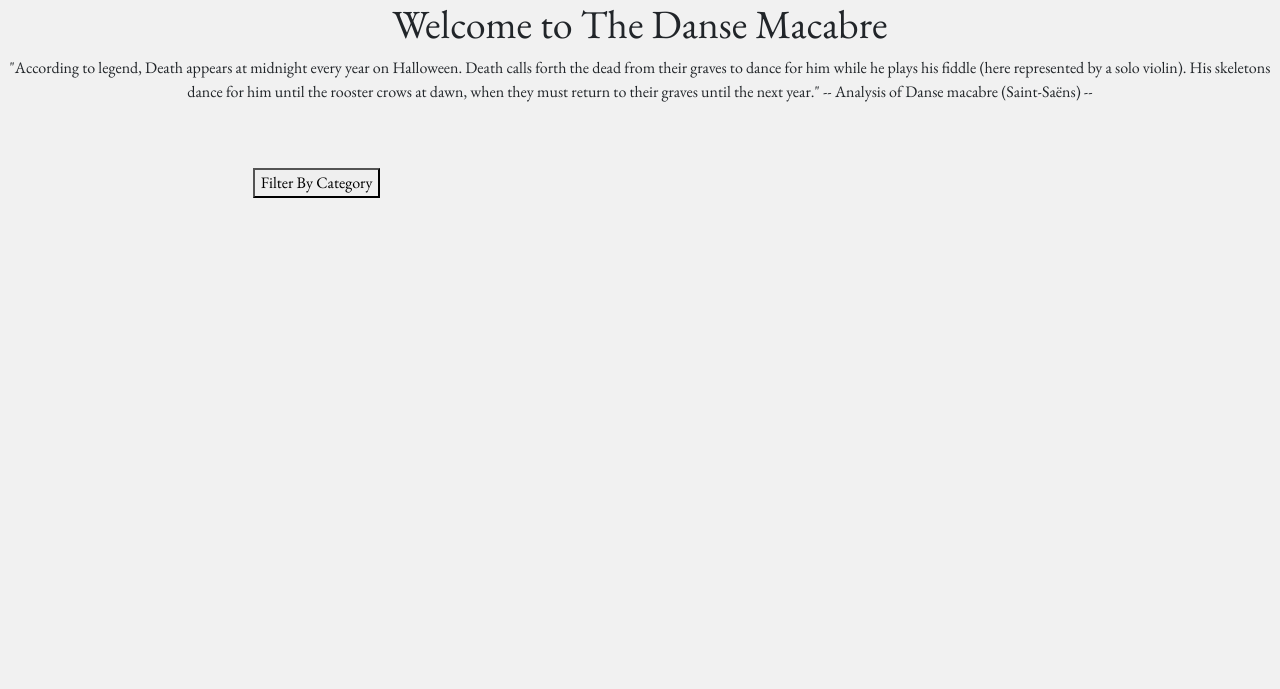
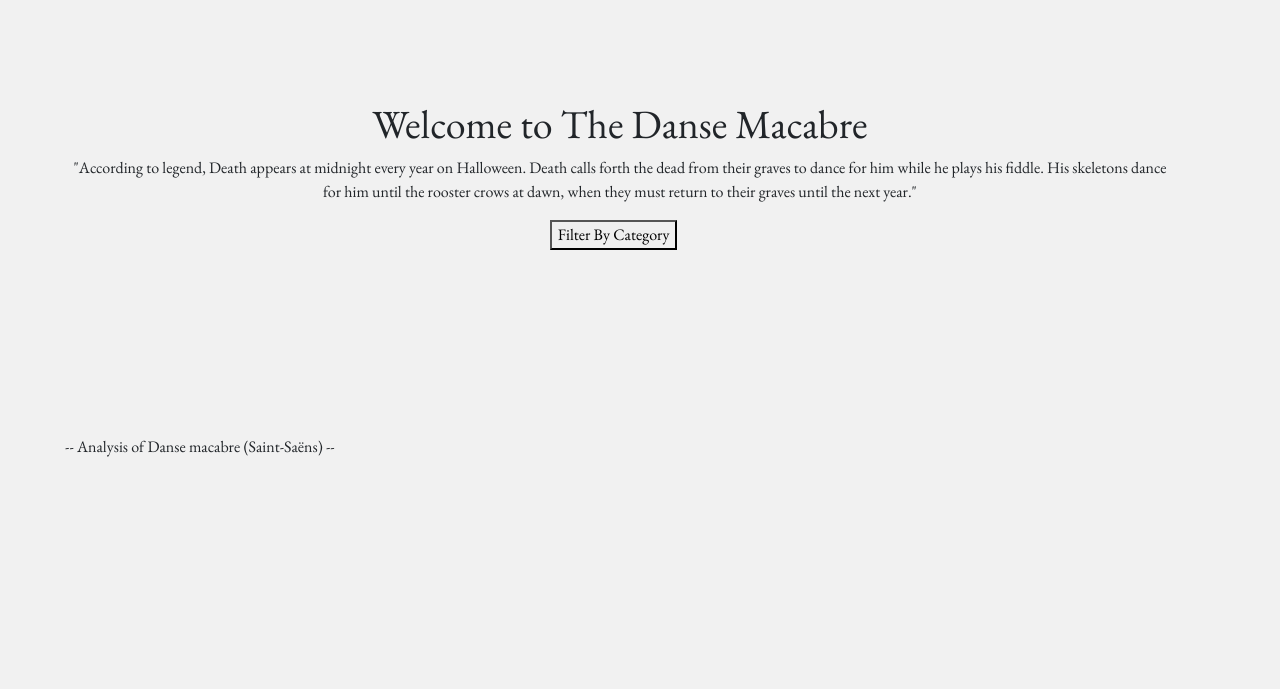
Before and after one commit to prehistoricpancake/danse-macabre, a Django app: page / in a window 1280 px wide. Shown: the top 689 px of the page. Run offline with Django 4.2, Linux system fonts and the light colour scheme; data that the repository does not hold is empty; some libraries are stand-ins or nearby versions.

Commit message:
style pages to fix unpredictable page breaking

```diff
--- a/dansemacabre/static/css/home.css
+++ b/dansemacabre/static/css/home.css
@@ -15,3 +15,8 @@
             max-width: 960px;
             margin: 0 auto;
 }
+
+.center-it{
+    text-align: center;
+
+}
--- a/dansemacabre/templates/home.html
+++ b/dansemacabre/templates/home.html
@@ -7,46 +7,35 @@
 
  </head>
  <body>
+    <div class="container">
         {% block content %}
 
-<div style="text-align: center">
-<h1>Welcome to The Danse Macabre</h1>
-<p>"According to legend, Death appears at midnight every year on Halloween. Death calls forth the dead from their graves to dance for him while he plays his fiddle (here represented by a solo violin). His skeletons dance for him until the rooster crows at dawn, when they must return to their graves until the next year."
-    -- Analysis of Danse macabre (Saint-Saëns) --
+<h1 class="text-center">Welcome to The Danse Macabre</h1>
+<p class="text-center">"According to legend, Death appears at midnight every year on Halloween. Death calls forth the dead from their graves to dance for him while he plays his fiddle. His skeletons dance for him until the rooster crows at dawn, when they must return to their graves until the next year."
+    <p class="text-center"> -- Analysis of Danse macabre (Saint-Saëns) --</p>
 </p>
 {% include "searchfilter.html" %}
 </div>
-
+  <div class="container">
     {% for image in images %}
     {{ forloop.parentloop.counter }}
 
 
-    <!-- IMAGE WAS HERE!!-->
-     <div class="container">
-        <div class="card">
-
+<div class="card" style="width: 100%">
     <div class="card-body">
-
-      <a href="{{image.image_id}}">
+        <img src="{{ image.image.url }}" />
+      <br />
+    </div>
+  </div>
 
 
-
-<img src="{{ image.image.url }}" class="img-responsive" style="width:100%">
-
-
-
-
-
-
-            {% endfor %}
-
-
-                </div>
-
+        <br />
+    {%endfor%}
   </div>
 
 
 {% endblock %}
 
   </div>
+
 </body>
```
Lines whose indentation alone changed are shown as unchanged.
